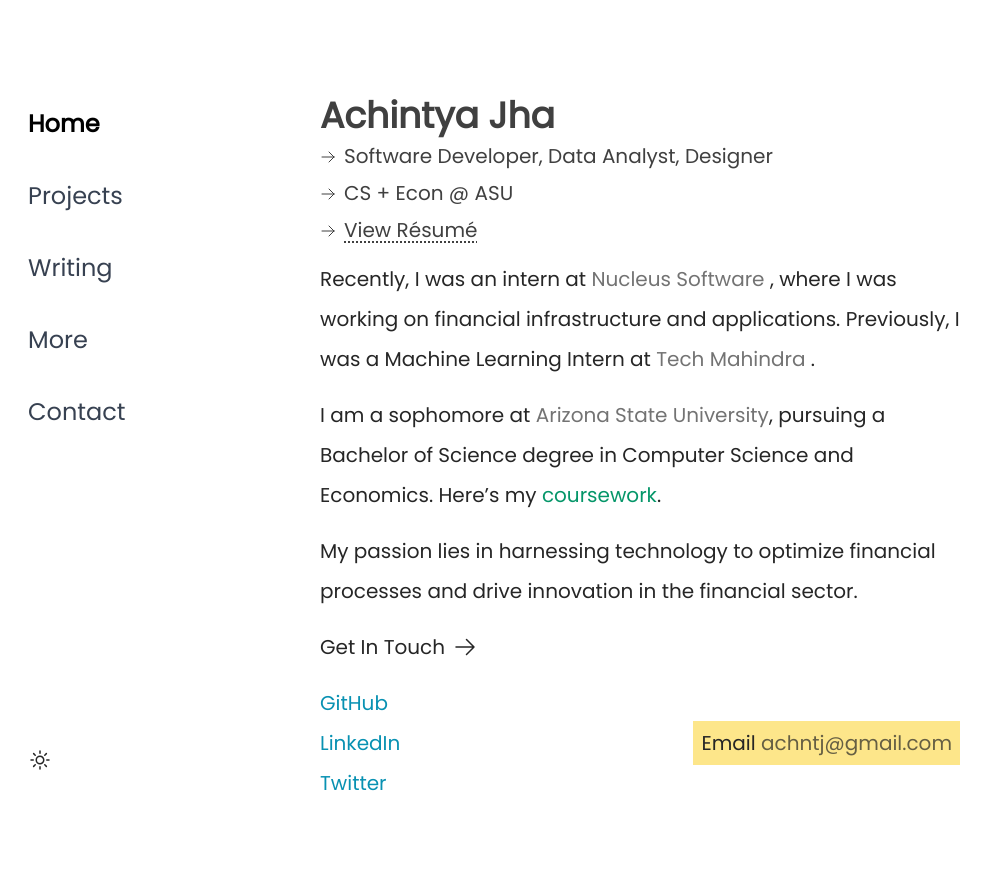
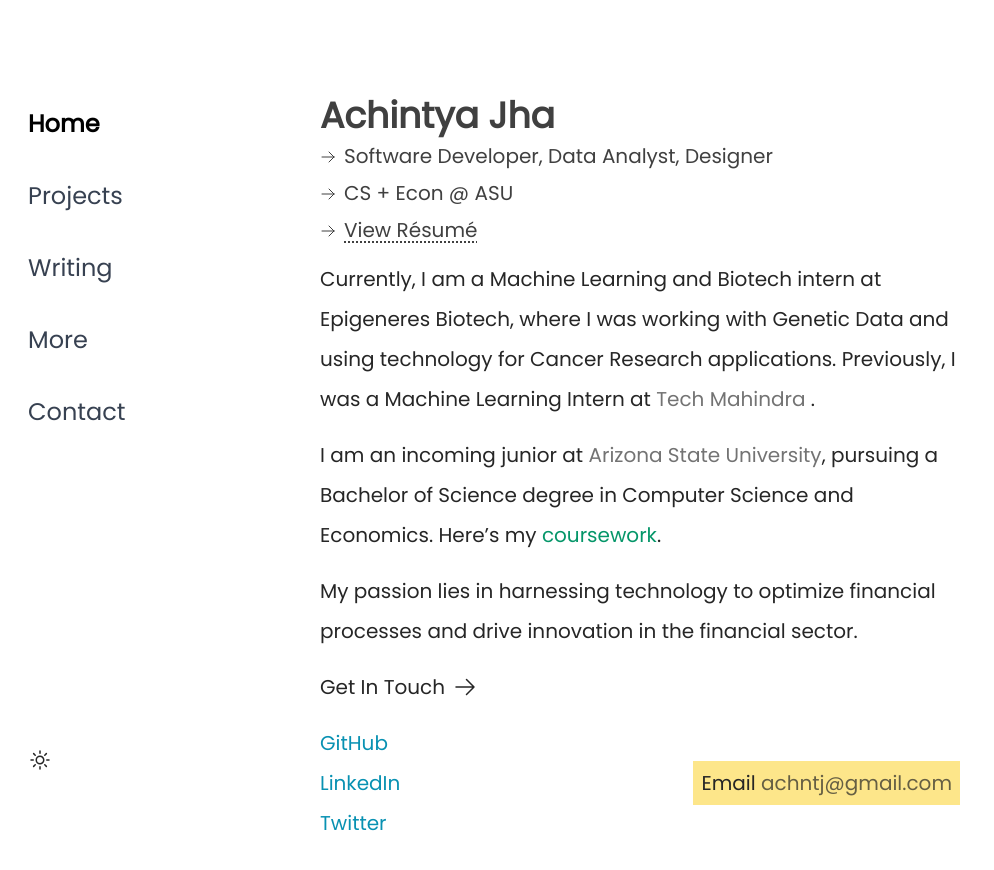
Before and after one commit to achntj/www, a Next.js app: page / in a window 1280 px wide. Shown: the top 870 px of the page, without its empty margins (0-994 px from the left). Built offline with nearby package versions, Linux system fonts and the light colour scheme.

Commit message:
content: update internship

```diff
--- a/pages/index.tsx
+++ b/pages/index.tsx
@@ -30,17 +30,10 @@ export default function Home() {
           </div>
         </div>
         <p>
-          Recently, I was an intern at{" "}
-          <a
-            target="_blank"
-            rel="noreferrer"
-            href="https://nucleussoftware.com/"
-            className="whitespace-nowrap text-neutral-500 dark:text-neutral-300"
-          >
-            Nucleus Software
-          </a>{" "}
-          , where I was working on financial infrastructure and applications.
-          Previously, I was a Machine Learning Intern at{" "}
+          Currently, I am a Machine Learning and Biotech intern at Epigeneres
+          Biotech, where I was working with Genetic Data and using technology
+          for Cancer Research applications. Previously, I was a Machine Learning
+          Intern at{" "}
           <a
             target="_blank"
             rel="noreferrer"
@@ -52,7 +45,7 @@ export default function Home() {
           .
         </p>
         <p>
-          I am a sophomore at{" "}
+          I am an incoming junior at{" "}
           <a
             target="_blank"
             rel="noreferrer"
--- a/pages/more.tsx
+++ b/pages/more.tsx
@@ -18,8 +18,8 @@ export default function More() {
           <h3>About Me</h3>
           <p>
             {" "}
-            I’m currently working on developing banking software at a fintech
-            company. My latest personal project is{" "}
+            I’m currently working on developing ML and data processing pipelines
+            at a Biotech company. My latest personal project is{" "}
             <CustomLink href="https://pandora.achntj.com/">
               Pandora’s Box
             </CustomLink>{" "}
```
